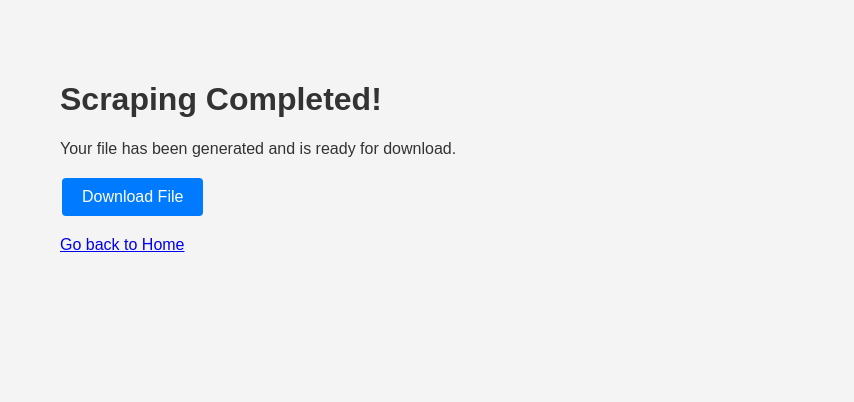
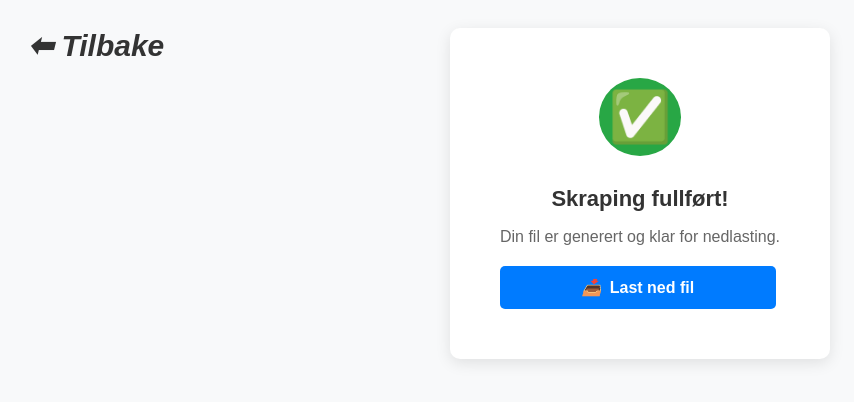
Before and after one commit to kristofferblucher/scraping-project, a Flask app: template Backend/templates/success.html in a window 1280 px wide. Shown: the top 402 px of the page, without its empty margins (0-854 px from the left). Run offline with Flask 3, Linux system fonts and the light colour scheme; the template is opened without the code that fills it, so the values that code supplies are empty.

Commit message:
Version 1

```diff
--- a/Backend/pyScraper.py
+++ b/Backend/pyScraper.py
@@ -8,6 +8,7 @@ import pandas as pd
 import datetime
 import re
 import os
+import numpy as np
 
 app = Flask(__name__)
 
@@ -88,7 +89,14 @@ def get_auction_item_data(item_url):
     item_data['Type'] = keywords_meta['content'] if keywords_meta else ''
 
     item_data['Vinnerbud'] = soup.find('span', class_='NumberPart').text.strip().replace('\xa0', '') if soup.find('span', class_='NumberPart') else ''
-    item_data['Objekt nr'] = soup.find('strong').text.replace('Objektnr.', '').strip() if soup.find('strong') else ''
+
+    strong_tags = soup.find_all('strong')
+    for strong_tag in strong_tags:
+        if 'objekt' in strong_tag.text.lower():
+            item_data['Objekt nr'] = strong_tag.text.replace('Objektnr.', '').strip()
+            break  # Avslutter loopen når vi finner første match
+
+
     auction_info = soup.find('span', class_='h5').text.strip() if soup.find('span', class_='h5') else ''
     item_data['Auksjonshus + auksjonsnummer'] = auction_info
 
@@ -99,20 +107,16 @@ def get_auction_item_data(item_url):
         field_value = field.find('span', class_='detail__field-value').text.strip() if field.find('span', class_='detail__field-value') else ''
         if field_name and field_value:
             item_data[field_name] = field_value
-            print(f"Field Name: {field_name}, Field Value: {field_value}")
 
     # Calculate winning bid + premium (20% addition)
     if item_data['Vinnerbud']:
         try:
             vinnerbud = float(item_data['Vinnerbud'].replace('.', '').replace(',', '.'))
             item_data['Vinnerbud + salær'] = f"{vinnerbud * 1.2:,.2f}".replace(',', ' ').replace('.', ',')
-            print(f"Vinnerbud: {vinnerbud}, Vinnerbud + salær: {item_data['Vinnerbud + salær']}")
         except ValueError:
             item_data['Vinnerbud + salær'] = ''
     else:
         item_data['Vinnerbud + salær'] = ''
-
-    print(f"Hentet data for objekt: {item_data['Objekt']}")
 
     return item_data
 
@@ -125,10 +129,18 @@ from bs4 import BeautifulSoup
 import pandas as pd
 import datetime
 
+# Finn mappen der denne .py-filen ligger
+BASE_DIR = os.path.dirname(os.path.abspath(__file__))
+
+# Sett en variabel for mappen der Excel-filene skal ligge
+OUTPUT_DIR = os.path.join(BASE_DIR, "excel_exports")
+
+# Opprett mappen om den ikke finnes
+os.makedirs(OUTPUT_DIR, exist_ok=True)
 
 
 
-def main(max_auctions=None, max_items_per_auction=None):
+def main(max_auctions=None, max_items_per_auction=None, search_term=None, search_term_year=None):
     base_url = 'https://auksjon.oslomyntgalleri.no/Events'
     page = 1
     all_auction_urls = []
@@ -136,7 +148,7 @@ def main(max_auctions=None, max_items_per_auction=None):
     while True:
         url = f"{base_url}?page={page}"
         new_urls = get_full_urls(url)
-        if not new_urls:  # Stopper hvis det ikke er flere URL-er å hente
+        if not new_urls:
             break
         all_auction_urls.extend(new_urls)
         if max_auctions is not None and len(all_auction_urls) >= max_auctions:
@@ -145,75 +157,113 @@ def main(max_auctions=None, max_items_per_auction=None):
         page += 1
 
     item_data_list = []
-    # Bruk ThreadPoolExecutor for å parallellisere datainnhenting
     with ThreadPoolExecutor(max_workers=10) as executor:
-        # Opprett en fremtidig til hver URL
-        future_to_url = {executor.submit(get_auction_item_data, item_url): item_url for auction_url in all_auction_urls for item_url in get_auction_item_urls(auction_url, max_items_per_auction)}
-        # Iterer gjennom fullførte futures og hent resultatene
+        future_to_url = {
+            executor.submit(get_auction_item_data, item_url): item_url
+            for auction_url in all_auction_urls
+            for item_url in get_auction_item_urls(auction_url, max_items_per_auction)
+        }
+
         for future in as_completed(future_to_url):
             item_data = future.result()
+            if search_term or search_term_year:
+                objekt_navn = item_data.get("Objekt", "").lower()
+                aar = item_data.get("År", "").lower()
+                if search_term and search_term.lower() not in objekt_navn:
+                    continue
+                if search_term_year and search_term_year.lower() not in aar:
+                    continue
+
             item_data_list.append(item_data)
-            print(f"Hentet data for: {item_data['Objekt']}")
+
+    # **Hvis ingen objekter matchet søket, returner en tom fil**
+    if not item_data_list:
+        print("⚠️ Ingen objekter matchet søket.")
+        return None
 
     df = pd.DataFrame(item_data_list)
 
-    # Spesifiser ønsket kolonnerekkefølge med "Vinnerbud + salær" rett etter "Vinnerbud"
     columns = [
         'Objekt', 'År', 'Vinnerbud', 'Vinnerbud + salær', 'Type', 'Objekt nr',
         'Land', 'Utgave (for sedler), Pregested (for mynter)', 'Referanse',
         'Referanse 2', 'Referanse 3', 'Referanse 4', 'Auksjonshus + auksjonsnummer',
         'Info/kommentar/provinens', 'Proveniens', 'Konge'
     ]
+    columns = [col for col in columns if col in df.columns]
+    df = df[columns]
 
-    # Behold kun de kolonnene som faktisk finnes i dataframen
-    columns = [col for col in columns if col in df.columns]
+    df = df.replace('', np.nan)
+    df = df.dropna(how='all', axis=0)
+    df.reset_index(drop=True, inplace=True)
 
-    df = df[columns]
+
     timestamp = datetime.datetime.now().strftime("%Y-%m-%d %H-%M-%S")
     filename = f"auksjonsdata_{timestamp}.xlsx"
     latest_filename = "auksjonsdata_latest.xlsx"
 
-    df.to_excel(filename, index=False)
-    print(f"Data eksportert til {filename}")
 
-    shutil.copy(filename, latest_filename)
-    print(f"Siste versjon av filen lagret som {latest_filename}")
+    full_path = os.path.join(OUTPUT_DIR, filename)
+    latest_path = os.path.join(OUTPUT_DIR, latest_filename)
 
-    return latest_filename
+    df.to_excel(full_path, index=False)
+    shutil.copy(full_path, latest_path)
+
+    print(f"📁 Data eksportert til {filename}")
+    return latest_path
 
 
 
 
+#Flask Logikk:
 
 
 @app.route('/', methods=['GET', 'POST'])
 def index():
     if request.method == 'POST':
-        print("Received POST request")  # ✅ Debug print 1
+        print("Received POST request")
         max_auctions = request.form.get('max_auctions')
         max_items_per_auction = request.form.get('max_items_per_auction')
+        search_term = request.form.get('search_term')
+        search_term_year = request.form.get('search_term_year')
+
+        print(f"Captured search_term: '{search_term}'")
+
         max_auctions = int(max_auctions) if max_auctions and max_auctions.isdigit() else None
         max_items_per_auction = int(max_items_per_auction) if max_items_per_auction and max_items_per_auction.isdigit() else None
+        search_term = search_term.strip().lower() if search_term else None
+        search_term_year = search_term_year.strip().lower() if search_term_year else None
+
 
         try:
-            print("Calling main()...")  # ✅ Debug print 2
-            file_path = main(max_auctions, max_items_per_auction)
-            print(f"File generated: {file_path}")  # ✅ Debug print 3
-            print("Rendering success.html...")  # ✅ Debug print 4
+            print("Calling main()...")
+            file_path = main(max_auctions, max_items_per_auction, search_term, search_term_year)
+            print(f"File generated: {file_path}")
+            print("Rendering success.html...")
             return render_template('success.html', file_path=file_path)
         except Exception as e:
             print(f"Error in main(): {e}")
-            return str(e), 500  # Show the error in the browser
+            return str(e), 500
 
     return render_template('index.html')
 
 
+
+
+BASE_DIR = os.path.dirname(os.path.abspath(__file__))
+
 @app.route('/download-latest')
 def download_latest():
-    filename = "auksjonsdata_latest.xlsx"
-    if not os.path.exists(filename):
+    filename = 'auksjonsdata_latest.xlsx'
+    full_path = os.path.join(OUTPUT_DIR, filename)
+    if not os.path.exists(full_path):
         return "No file found. Please run the scraper first.", 404
-    return send_from_directory(directory='.', path=filename, as_attachment=True)
+
+    return send_from_directory(
+        directory=OUTPUT_DIR,
+        path=filename,
+        as_attachment=True
+    )
+
 
 @app.route('/view-latest-data')
 def view_latest_data():
--- a/Backend/static/styles.css
+++ b/Backend/static/styles.css
@@ -2,9 +2,23 @@
 body {
     font-family: Arial, sans-serif;
     background-color: #f4f4f4;
-    margin: 40px;
+    margin: 10px;
     padding: 20px;
     color: #333;
+}
+h1 {
+
+    margin-bottom: 60px;
+    font-size: 60px;
+    text-align: center;
+}
+
+h2 {
+    margin-top: 20px;
+    margin-bottom: 20px;
+    font-size: 30px;
+    text-align: left;
+
 }
 
 form {
@@ -12,6 +26,9 @@ form {
     padding: 20px;
     border-radius: 8px;
     box-shadow: 0 0 10px rgba(0,0,0,0.1);
+    display: flex;
+    flex-direction: column;
+
 }
 
 label {
@@ -20,7 +37,7 @@ label {
 }
 
 input[type="text"] {
-    width: calc(100% - 22px);
+    width: calc(20% - 22px);
     padding: 10px;
     margin-bottom: 20px;
     border: 1px solid #ccc;
@@ -39,6 +56,7 @@ button {
     margin: 4px 2px;
     cursor: pointer;
     border-radius: 4px;
+    width: 15%;
 }
 
 button:hover {
--- a/Backend/templates/success.html
+++ b/Backend/templates/success.html
@@ -3,13 +3,100 @@
 <head>
     <meta charset="UTF-8">
     <meta name="viewport" content="width=device-width, initial-scale=1.0">
-    <link rel="stylesheet" href="{{ url_for('static', filename='styles.css') }}">
-    <title>Scraping Completed</title>
+    <title>Skraping Fullført</title>
+    <style>
+        body {
+            display: flex;
+            justify-content: center;
+            align-items: center;
+            background-color: #f8f9fa;
+            font-family: Arial, sans-serif;
+            position: relative;
+        }
+        .back-button {
+            position: absolute;
+            top: 20px;
+            left: 20px;
+            background: none;
+            border: none;
+            font-size: 16px;
+            cursor: pointer;
+            color: #333;
+            display: flex;
+            align-items: center;
+            text-decoration: none;
+        }
+        .back-button:hover {
+            color: #007bff;
+        }
+        .back-button i {
+            margin-right: 5px;
+            font-size: 30px;
+            font-weight: bold;
+        }
+        .container {
+            margin-top: 20px;
+            max-width: 500px;
+            padding: 50px;
+            text-align: center;
+            background: white;
+            border-radius: 10px;
+            box-shadow: 0px 4px 15px rgba(0, 0, 0, 0.1);
+        }
+        .icon {
+            font-size: 50px;
+            color: white;
+            background: #28a745;
+            border-radius: 50%;
+            padding: 10px;
+            display: inline-block;
+            margin-bottom: 15px;
+        }
+        h1 {
+            color: #333;
+            font-size: 22px;
+            margin-bottom: 10px;
+            font-weight: bold;
+        }
+        p {
+            font-size: 16px;
+            color: #666;
+            margin-bottom: 20px;
+        }
+        .btn {
+            display: block;
+            width: 90%;
+            padding: 12px;
+            margin-top: 20px;
+            text-align: center;
+            background-color: #007bff;
+            color: white;
+            text-decoration: none;
+            border-radius: 5px;
+            font-weight: bold;
+            transition: background 0.3s ease-in-out;
+            align-items: center;
+        }
+        .btn:hover {
+            background-color: #0056b3;
+        }
+        .btn i {
+            margin-right: 8px;
+        }
+    </style>
 </head>
 <body>
-    <h1>Scraping Completed!</h1>
-    <p>Your file has been generated and is ready for download.</p>
-    <a href="{{ url_for('download_latest') }}"><button>Download File</button></a>
-    <p><a href="/">Go back to Home</a></p>
+    <!-- Back Button in the Top Left Corner -->
+    <a href="/" class="back-button">
+        <i>⬅ Tilbake</i>
+    </a>
+
+    <div class="container">
+        <div class="icon">✅</div>
+        <h1>Skraping fullført!</h1>
+        <p>Din fil er generert og klar for nedlasting.</p>
+
+        <a href="{{ url_for('download_latest') }}" class="btn"><i>📥</i>Last ned fil</a>
+    </div>
 </body>
 </html>
```
Also changed, not shown: Backend/templates/index.html (+12 -3 lines), 8 other files.
